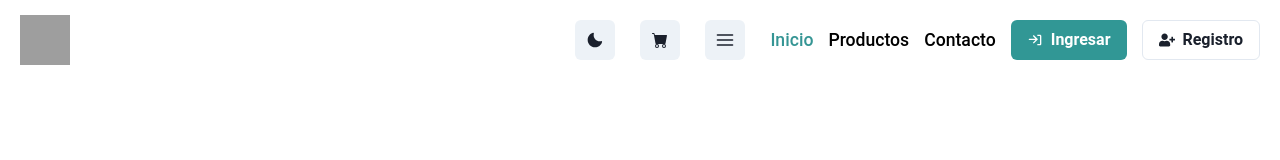
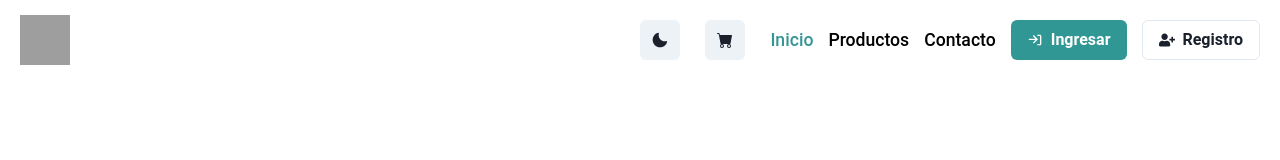
Before and after one commit to RamiroPerez07/Giza, a React (Create React App) app: page / in a window 1280 px wide. Shown: the top 160 px of the page. Built offline with nearby package versions, Linux system fonts and the light colour scheme; grey boxes are pictures that could not be loaded.

Commit message:
burger added

```diff
--- a/src/components/Navbar/Navbar.js
+++ b/src/components/Navbar/Navbar.js
@@ -1,8 +1,7 @@
 import styled from "styled-components";
-import { Box } from "@chakra-ui/react";
+import { Box, IconButton } from "@chakra-ui/react";
 import { NavLink } from "react-router-dom";
 import { colorPalette } from "../../styles/colors";
-import { HamburgerIcon } from "@chakra-ui/icons";
 import { breakpoints as mq } from "../../styles/media-queries";
 
 export const StyledNavbar = styled(Box)`
@@ -37,10 +36,14 @@ export const StyledNavLink = styled(NavLink)`
   }
 `;
 
-export const StyledBurgerIcon = styled(HamburgerIcon)`
-  display: none;
+export const StyledBurgerIcon = styled(IconButton)`
+  &.burger-icon{
+    display: none;
+  }
 
   @media (max-width: ${mq.tablet}){
+    &.burger-icon{
     display: block;
   }
+  }
 `;
--- a/src/components/Navbar/Navbar.jsx
+++ b/src/components/Navbar/Navbar.jsx
@@ -1,7 +1,7 @@
 import { useColorMode } from '@chakra-ui/react';
 import React from 'react';
-import { StyledNavbar,StyledNavLink } from './Navbar.js';
-import { Button, IconButton } from '@chakra-ui/react';
+import { StyledNavbar,StyledNavLink, StyledBurgerIcon } from './Navbar.js';
+import { Button } from '@chakra-ui/react';
 import {CgLogIn} from 'react-icons/cg';
 import {FaUserPlus} from 'react-icons/fa';
 import { useSelector, useDispatch } from 'react-redux';
@@ -20,7 +20,7 @@ export const Navbar = () => {
 
   return (
     <>
-      <IconButton icon={<HamburgerIcon w={5} h={5} />} aria-label='Cambiar Modo' onClick={()=>dispatch(toggleBurgerMenu())} />
+      <StyledBurgerIcon className="burger-icon" icon={<HamburgerIcon w={5} h={5} />} aria-label='Cambiar Modo' onClick={()=>dispatch(toggleBurgerMenu())} />
       <StyledNavbar as='nav' showBurgerMenu={showBurgerMenu}>
         <StyledNavLink colormode={colorMode} className={({ isActive }) => (isActive ? "active" : "")} to={'/'}>Inicio</StyledNavLink>
         <StyledNavLink colormode={colorMode} className={({ isActive }) => (isActive ? "active" : "")} to={'/productos'}>Productos</StyledNavLink>
```
